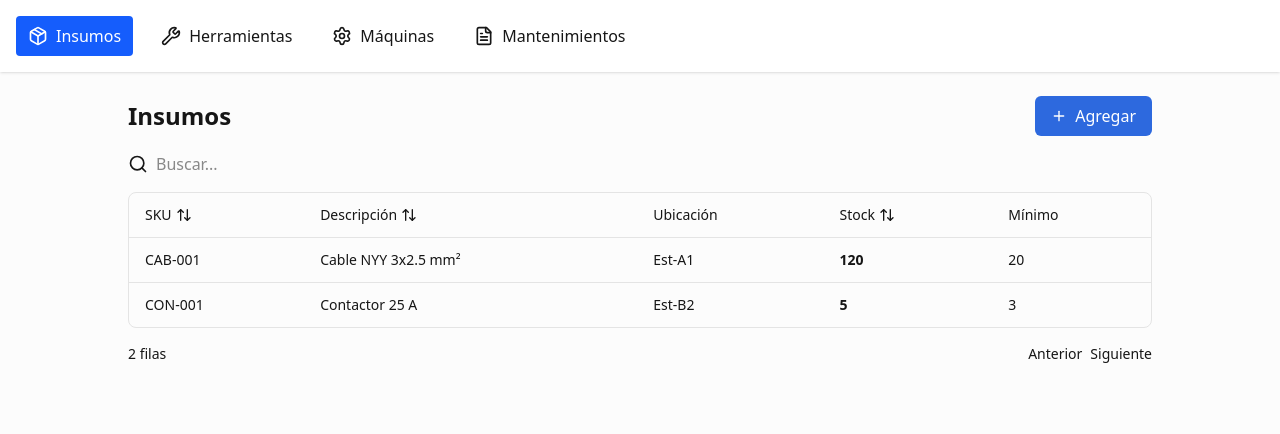
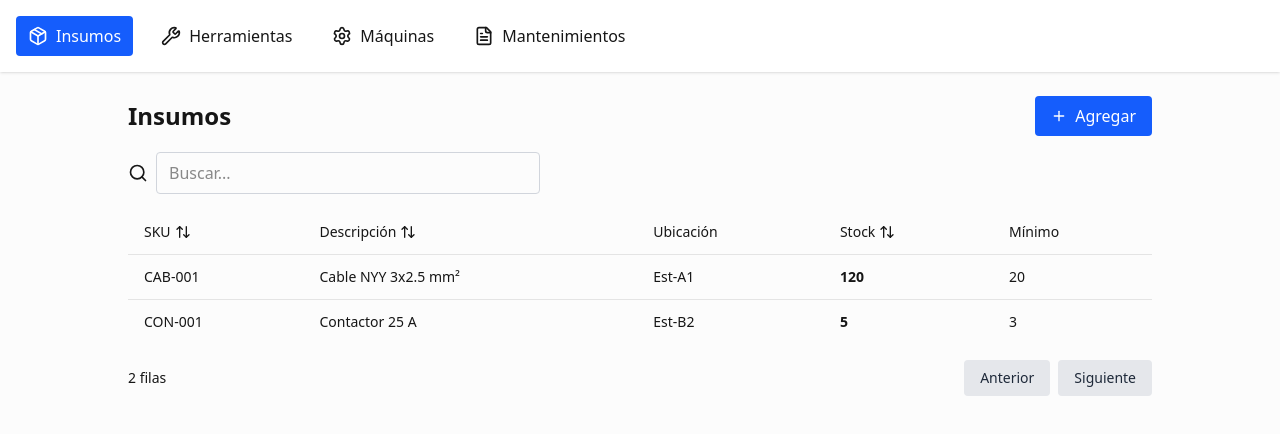
Before and after one commit to victorwcv/gestion-de-inventario-para-la-industria, a React (Vite) app: page /insumos in a window 1280 px wide. Shown: the top 434 px of the page. Built offline with nearby package versions, Linux system fonts and the light colour scheme.

Commit message:
feat(consumables): skeleton loading y fade-in animado

```diff
--- a/src/index.css
+++ b/src/index.css
@@ -1,6 +1,5 @@
 @import "tailwindcss";
 
-/* ---------- TEMA CLARO (default) ---------- */
 @theme {
   --color-background: oklch(0.99 0 0);      /* casi blanco */
   --color-foreground: oklch(0.2 0 0);       /* casi negro */
@@ -11,16 +10,12 @@
   --color-border: oklch(0.92 0 0);
 }
 
-/* Variante dark (manual vía data-theme) */
-@variant dark (&:where([data-theme="dark"], [data-theme="dark"] *)) ;
+@layer components {
+  .input { @apply w-full border border-gray-300 rounded px-3 py-2 focus:outline-none focus:ring-2 focus:ring-blue-500 }
+  .btn-primary { @apply bg-blue-600 text-white px-4 py-2 rounded hover:bg-blue-700 }
+  .btn-secondary { @apply bg-gray-200 text-gray-800 px-4 py-2 rounded hover:bg-gray-300 }
+}
 
-/* Capa de componentes propios */
-@layer components {
-  .btn-primary {
-    @apply inline-flex items-center gap-2
-           bg-primary text-white
-           px-4 py-2 rounded-md
-           hover:brightness-110
-            dark:bg-primary dark:text-white;
-  }
+button {
+  cursor: pointer;
 }
--- a/src/modules/consumables/components/ConsumableTablePro.tsx
+++ b/src/modules/consumables/components/ConsumableTablePro.tsx
@@ -12,6 +12,8 @@ import { type Consumable } from "../schemas/consumable.schema";
 import { ArrowUpDown, Search } from "lucide-react";
 import { useState } from "react";
 import { cn } from "@/shared/lib/utils";
+import { ConsumableTableSkeleton } from "./ConsumableTableSkeleton";
+import { motion } from "framer-motion";
 
 const columns: ColumnDef<Consumable>[] = [
   {
@@ -70,9 +72,15 @@ export const ConsumableTablePro = () => {
     getPaginationRowModel: getPaginationRowModel(),
   });
 
-  if (isLoading) return <p className="p-4">Cargando…</p>;
+  if (isLoading) return <ConsumableTableSkeleton />;
 
   return (
+    !isLoading && (
+      <motion.div
+        initial={{ opacity: 0, y: 10 }}
+        animate={{ opacity: 1, y: 0 }}
+        transition={{ duration: 0.3 }}
+      >
         <div className="space-y-4">
           {/* Buscador */}
           <div className="flex items-center gap-2">
@@ -86,9 +94,9 @@ export const ConsumableTablePro = () => {
           </div>
 
           {/* Tabla */}
-      <div className="border border-border rounded-lg overflow-hidden">
+          <div className="overflow-hidden">
             <table className="min-w-full">
-          <thead className="bg-muted">
+              <thead className="bg-muted ">
                 {table.getHeaderGroups().map((hg) => (
                   <tr key={hg.id}>
                     {hg.headers.map((header) => (
@@ -139,5 +147,7 @@ export const ConsumableTablePro = () => {
             </div>
           </div>
         </div>
+      </motion.div>
+    )
   );
 };
--- /dev/null
+++ b/src/modules/consumables/components/ConsumableTableSkeleton.tsx
@@ -0,0 +1,48 @@
+import { Skeleton } from "@/shared/components/Skeleton";
+
+export const ConsumableTableSkeleton = () => {
+  return (
+    <div className="space-y-4">
+      {/* Barra de búsqueda skeleton */}
+      <div className="flex items-center gap-2">
+        <Skeleton className="h-5 w-5" />
+        <Skeleton className="h-10 max-w-sm flex-1" />
+      </div>
+
+      {/* Tabla skeleton */}
+      <div className="overflow-hidden">
+        <table className="min-w-full">
+          <thead className="bg-muted">
+            <tr>
+              {Array.from({ length: 5 }).map((_, i) => (
+                <th key={i} className="px-4 py-3 text-left">
+                  <Skeleton className="h-4 w-24" />
+                </th>
+              ))}
+            </tr>
+          </thead>
+          <tbody>
+            {Array.from({ length: 5 }).map((_, i) => (
+              <tr key={i} className="border-t border-border">
+                {Array.from({ length: 5 }).map((_, j) => (
+                  <td key={j} className="px-4 py-3">
+                    <Skeleton className="h-4 w-full" />
+                  </td>
+                ))}
+              </tr>
+            ))}
+          </tbody>
+        </table>
+      </div>
+
+      {/* Paginación skeleton */}
+      <div className="flex items-center justify-between">
+        <Skeleton className="h-4 w-32" />
+        <div className="flex gap-2">
+          <Skeleton className="h-10 w-24" />
+          <Skeleton className="h-10 w-24" />
+        </div>
+      </div>
+    </div>
+  );
+}
--- a/src/modules/consumables/components/index.ts
+++ b/src/modules/consumables/components/index.ts
@@ -1,3 +1,4 @@
 export * from "./ConsumableTable";
 export * from "./ConsumableFormModal";
 export * from "./ConsumableTablePro";
+export * from "./ConsumableTableSkeleton";
--- /dev/null
+++ b/src/shared/components/Skeleton.tsx
@@ -0,0 +1,16 @@
+import { cn } from "@/shared/lib/utils";
+
+type Props = {
+  className?: string;
+};
+
+export function Skeleton({ className }: Props) {
+  return (
+    <div
+      className={cn(
+        "animate-pulse rounded-md bg-gray-200",
+        className
+      )}
+    />
+  );
+}
```
Lines whose indentation alone changed are shown as unchanged.
